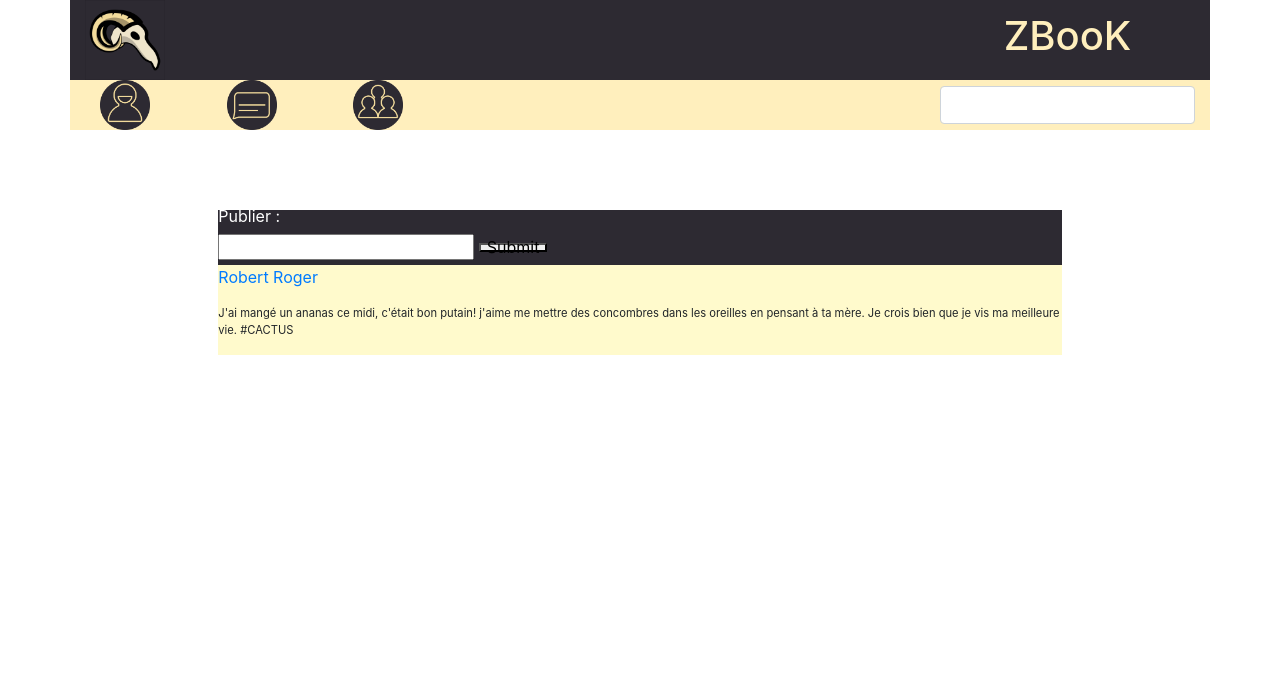
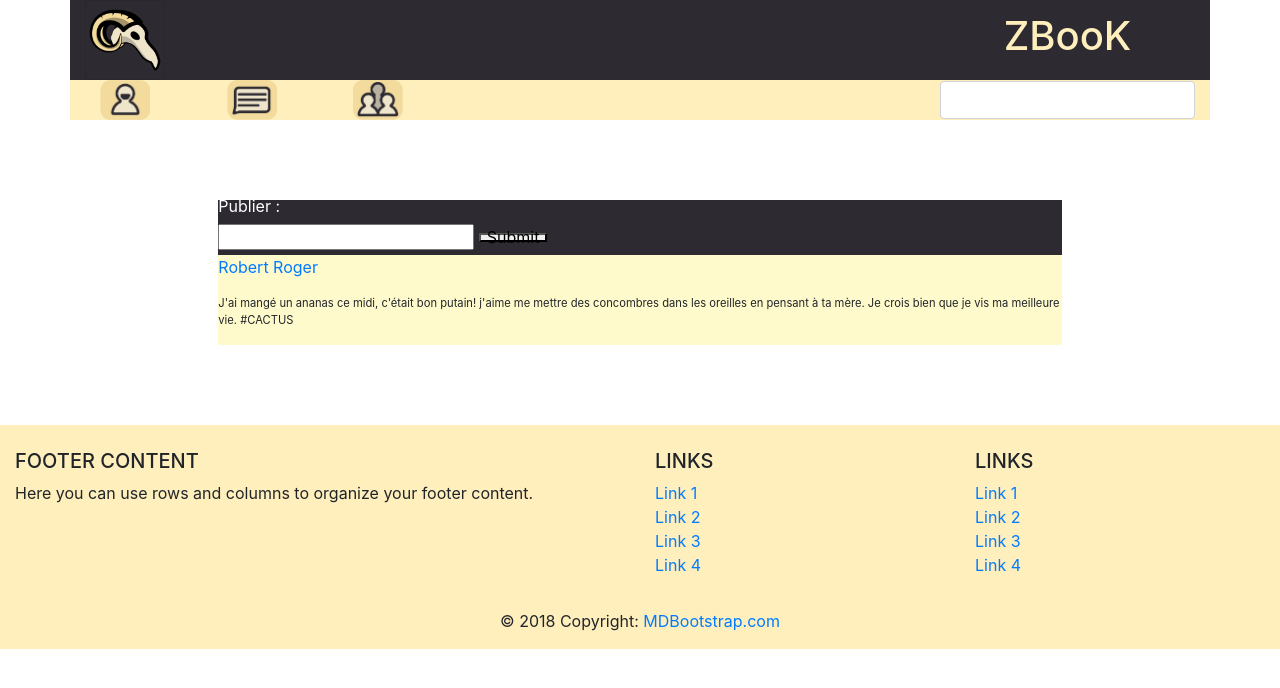
Before and after one commit to carmenching/ZBook, a PHP site: page / in a window 1280 px wide. Shown: the top 688 px of the page. Run offline with PHP 8.4, Linux system fonts and the light colour scheme; data that the repository does not hold is empty; some libraries are stand-ins or nearby versions.

Commit message:
FOOTER MES C
j'ai trop bu hier

```diff
--- a/css/style.css
+++ b/css/style.css
@@ -9,6 +9,50 @@
 input[search] {
 
 }
+
+/*colors*/
+
+.bbb {
+	background-color: #2d2a32;
+}
+
+.bb {
+	background-color: #b5d6b2;
+}
+
+.wb {
+	background-color: #fdfefd;
+}
+
+.bcb {
+	background-color: #fffacc;
+}
+
+.bfb {
+	background-color: #ffefbd;
+}
+
+.bbt {
+	color: #2D2A32;
+}
+
+.bt {
+	color: #b5d6b2;
+}
+
+.wt {
+	color: #fdfefd;
+}
+
+.bct {
+	color: #fffacc;
+}
+
+.bft {
+	color: #ffefbd;
+}
+
+/*ids*/
 
 #TOPTOPBAR {
 	background-color: #2D2A32;
--- a/footerpreset.html
+++ b/footerpreset.html
@@ -0,0 +1,83 @@
+<!-- Footer -->
+<footer class="page-footer font-small pt-4 bfb">
+
+  <!-- Footer Links -->
+  <div class="container-fluid text-center text-md-left">
+
+    <!-- Grid row -->
+    <div class="row">
+
+      <!-- Grid column -->
+      <div class="col-md-6 mt-md-0 mt-3">
+
+        <!-- Content -->
+        <h5 class="text-uppercase">Footer Content</h5>
+        <p>Here you can use rows and columns to organize your footer content.</p>
+
+      </div>
+      <!-- Grid column -->
+
+      <hr class="clearfix w-100 d-md-none pb-3">
+
+      <!-- Grid column -->
+      <div class="col-md-3 mb-md-0 mb-3">
+
+        <!-- Links -->
+        <h5 class="text-uppercase">Links</h5>
+
+        <ul class="list-unstyled">
+          <li>
+            <a href="#!">Link 1</a>
+          </li>
+          <li>
+            <a href="#!">Link 2</a>
+          </li>
+          <li>
+            <a href="#!">Link 3</a>
+          </li>
+          <li>
+            <a href="#!">Link 4</a>
+          </li>
+        </ul>
+
+      </div>
+      <!-- Grid column -->
+
+      <!-- Grid column -->
+      <div class="col-md-3 mb-md-0 mb-3">
+
+        <!-- Links -->
+        <h5 class="text-uppercase">Links</h5>
+
+        <ul class="list-unstyled">
+          <li>
+            <a href="#!">Link 1</a>
+          </li>
+          <li>
+            <a href="#!">Link 2</a>
+          </li>
+          <li>
+            <a href="#!">Link 3</a>
+          </li>
+          <li>
+            <a href="#!">Link 4</a>
+          </li>
+        </ul>
+
+      </div>
+      <!-- Grid column -->
+
+    </div>
+    <!-- Grid row -->
+
+  </div>
+  <!-- Footer Links -->
+
+  <!-- Copyright -->
+  <div class="footer-copyright text-center py-3">© 2018 Copyright:
+    <a href="https://mdbootstrap.com/education/bootstrap/"> MDBootstrap.com</a>
+  </div>
+  <!-- Copyright -->
+
+</footer>
+<!-- Footer -->
--- a/index.php
+++ b/index.php
@@ -51,6 +51,8 @@
 	</div>
 </div>
 
+<div class="spacer"></div>
+
 <?php
 require('footerpreset.html');
 ?>
```
Also changed, not shown: img/buttonfriends.png, img/buttonfriends2.png (added), img/buttonmessage.png, img/buttonmessage2.png (added), img/buttonprofile.png, img/buttonprofile2.png (added).
